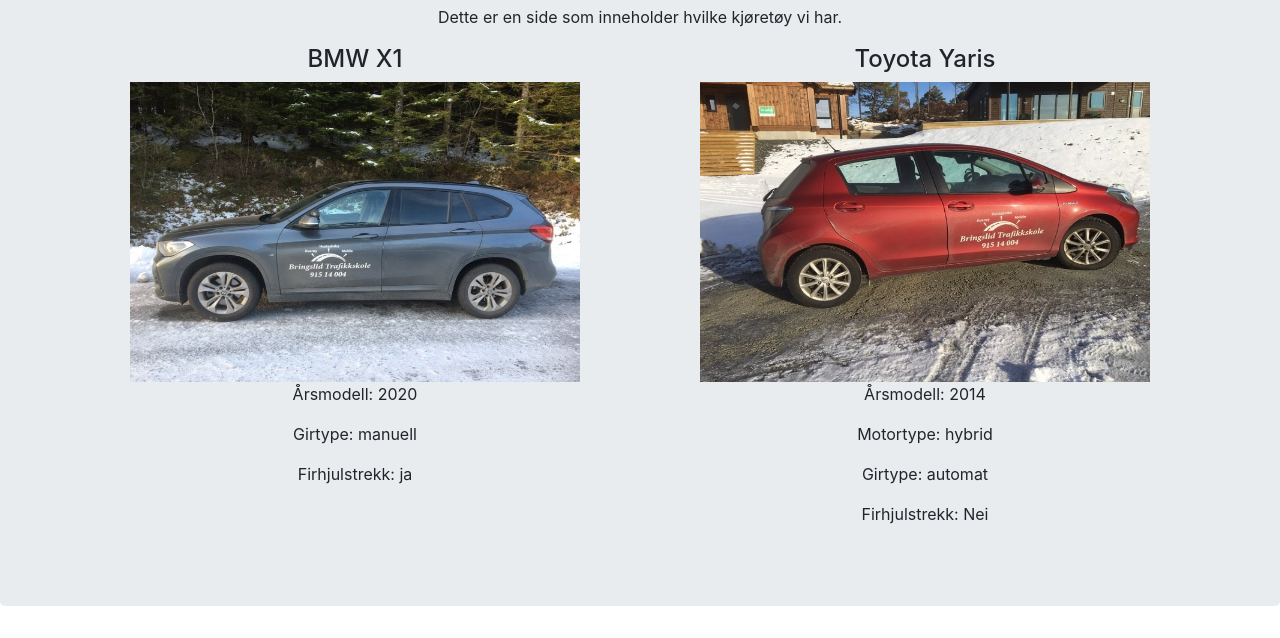
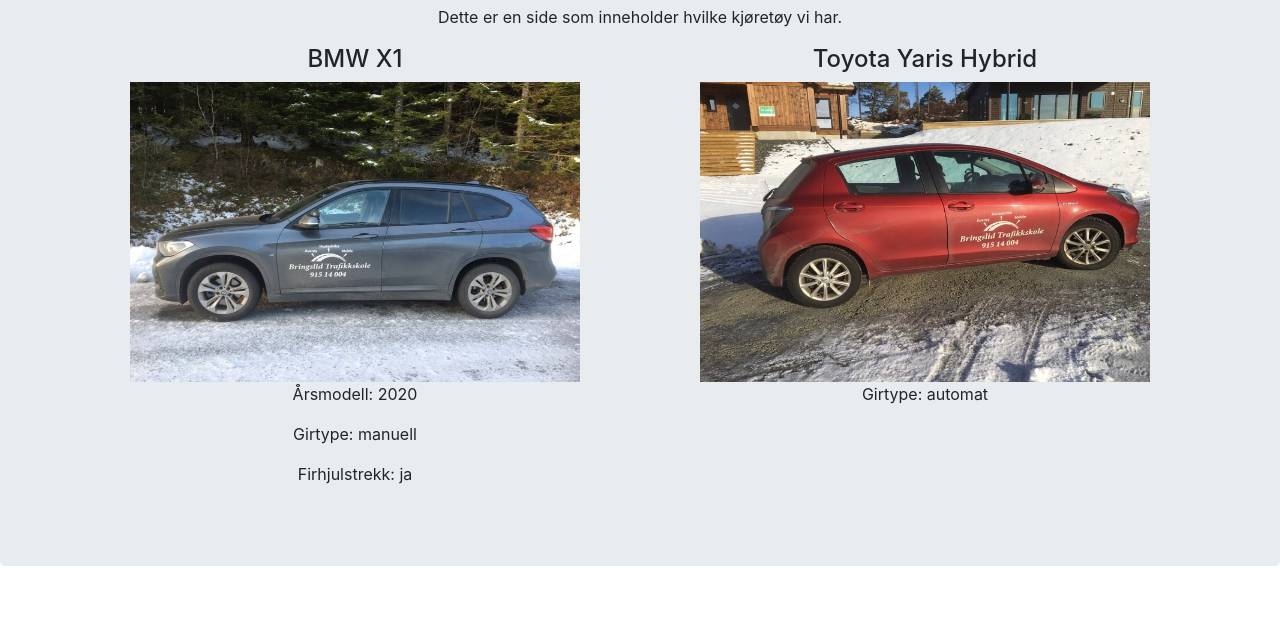
Before and after one commit to jarlsondre/Bringslid-Trafikkskole, a plain HTML site: page kjoretoy.html in a window 1280 px wide. Shown: the part 171-809 px from the top of the page. Drawn offline with nearby package versions, Linux system fonts and the light colour scheme.

Commit message:
Update kjoretoy.html

```diff
--- a/kjoretoy.html
+++ b/kjoretoy.html
@@ -51,12 +51,9 @@
 				<p>Firhjulstrekk: ja</p>
 			</div>
 			<div class="col-6">
-				<h4>Toyota Yaris </h4>
+				<h4>Toyota Yaris Hybrid </h4>
 				<img src="bringslidtrafikkskole-yaris.jpg" alt="bmw" width="450" height="300">
-				<p>Årsmodell: 2014</p>
-				<p>Motortype: hybrid</p>
 				<p>Girtype: automat</p>
-				<p>Firhjulstrekk: Nei</p>
 			</div>
 		</div>
 	</div>
```
